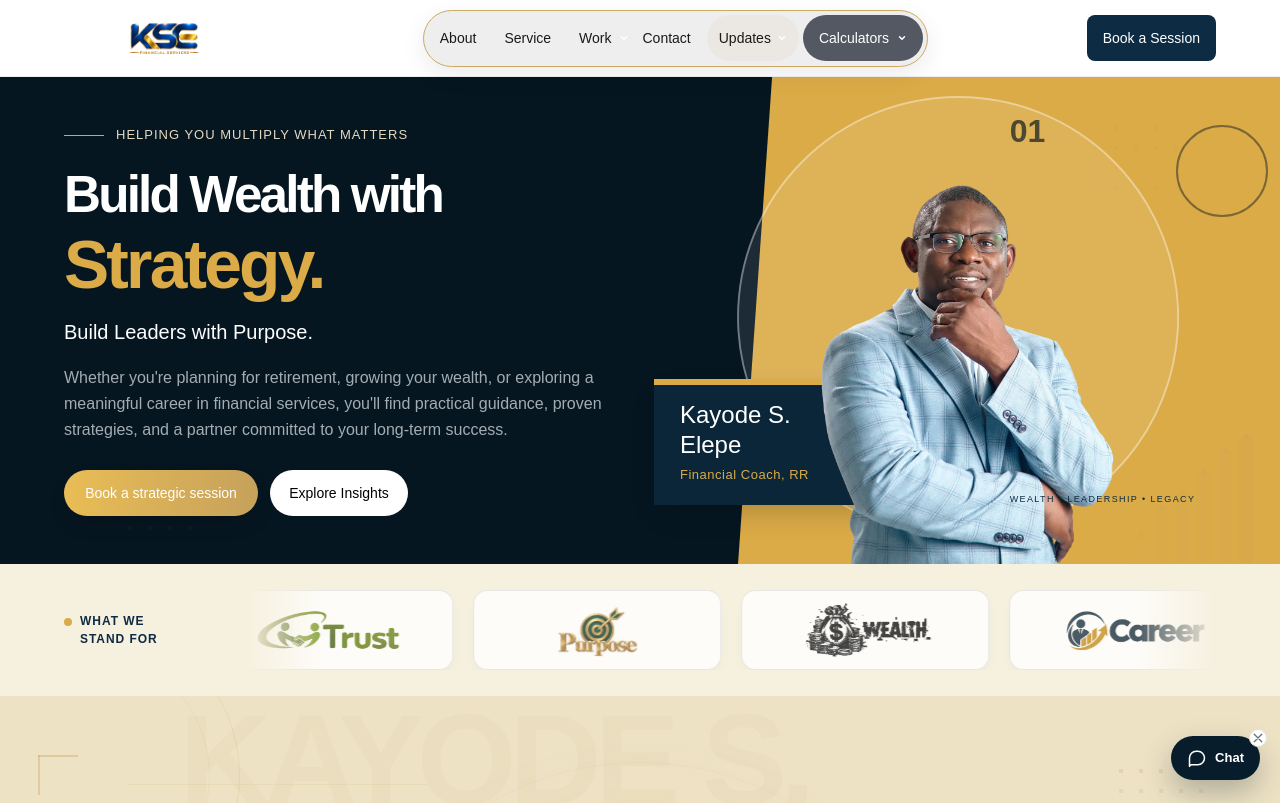
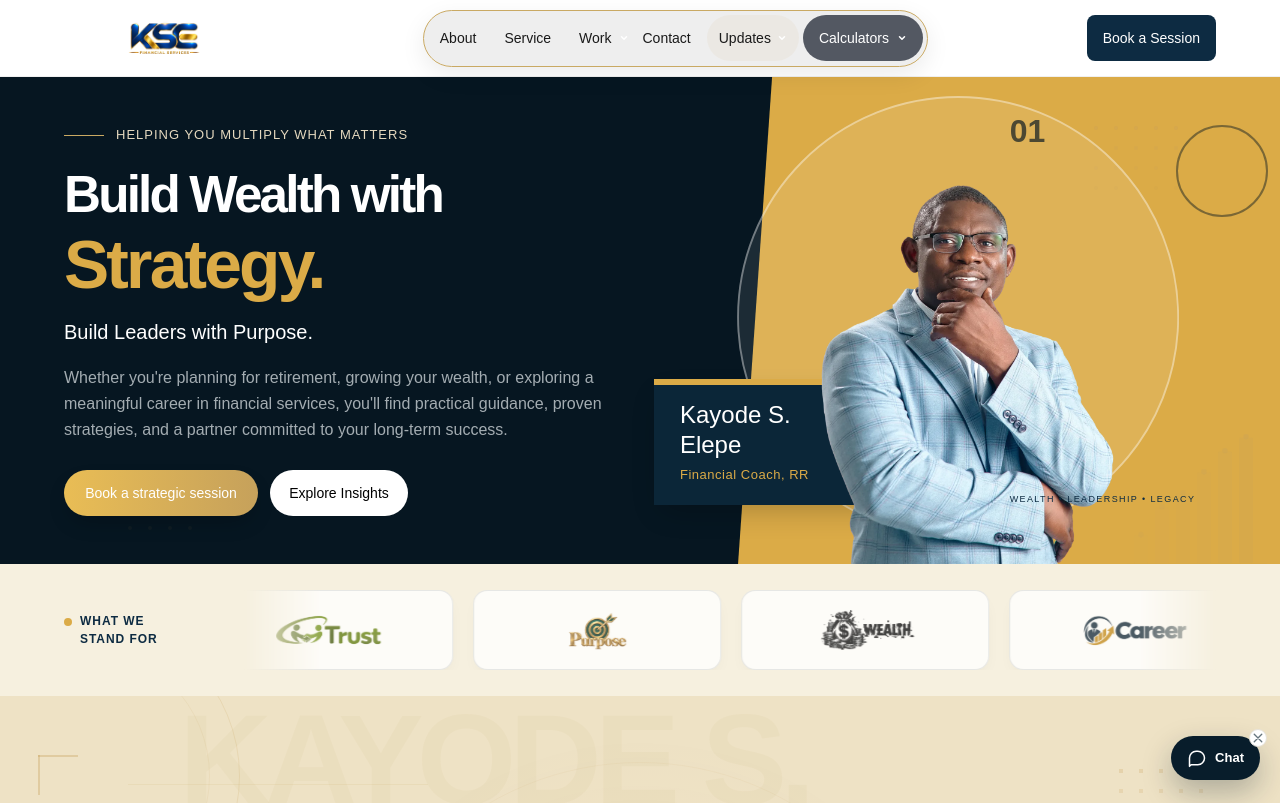
Before and after one commit to techzilla123/KSEFinServe, a React (Vite) app: page / in a window 1280 px wide. Shown: the top 803 px of the page. Built offline with nearby package versions, Linux system fonts and the light colour scheme; a web font is replaced by a local one.

Commit message:
Reduce trusted marquee logo size
Lowered max-height from 54px to 40px so the logos are smaller and less
dominant in the marquee cards. Opacity remains at 0.75.

```diff
--- a/src/index.css
+++ b/src/index.css
@@ -246,7 +246,7 @@ a:focus-visible, button:focus-visible, input:focus-visible, select:focus-visible
 .trusted-marquee-track { display: flex; align-items: center; gap: 20px; width: max-content; animation: trustedScroll 30s linear infinite; }
 .trusted-marquee:hover .trusted-marquee-track { animation-play-state: paused; }
 .trusted-marquee-track > div { flex: 0 0 auto; background: rgba(255, 255, 255, 0.78); border: 1px solid rgba(6, 22, 33, 0.09); box-shadow: 0px 7px 18px -7px rgba(5, 18, 28, 0.08); border-radius: 14px; display: flex; align-items: center; justify-content: center; min-height: 80px; padding: 10px 16px; width: 248px; }
-.trusted-marquee-track img { max-height: 54px; max-width: 100%; object-fit: contain; opacity: 0.75; }
+.trusted-marquee-track img { max-height: 40px; max-width: 100%; object-fit: contain; opacity: 0.75; }
 @keyframes trustedScroll { from { transform: translateX(0); } to { transform: translateX(-50%); } }
 .carousel-nav { display: none; }
 .insights-modal { display: none; }
```
